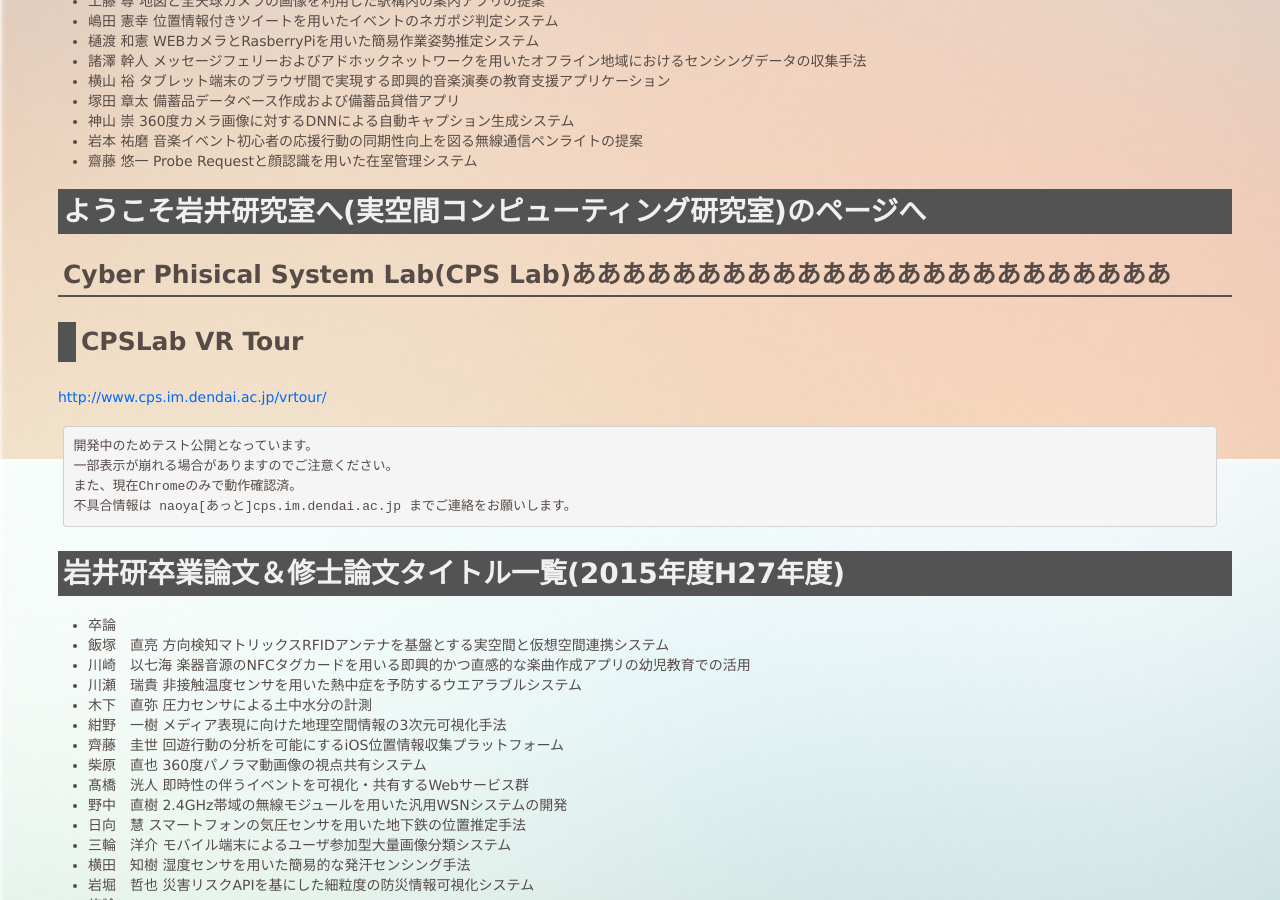
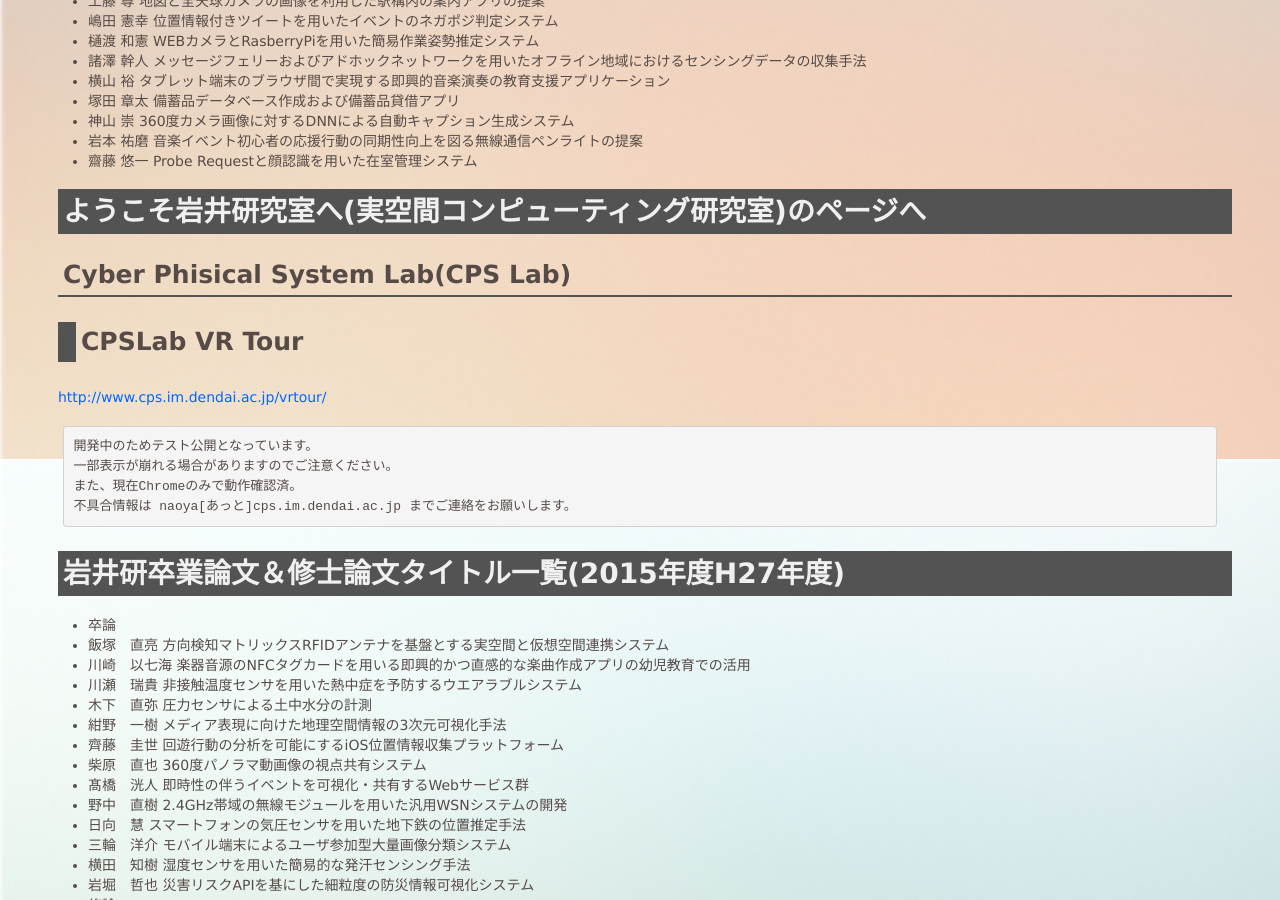
Before and after one commit to cpslab/cpslab.github.io, a Jekyll site: the page built from index.md, in a window 1280 px wide and 900 px high, scrolled down 1041 px. Built offline with Jekyll 4.4.1, drawn with Linux system fonts in a browser that asks for light colours.

Commit message:
Fix typo

```diff
--- a/index.md
+++ b/index.md
@@ -46,7 +46,7 @@ title: Top - CPS Lab
 
 # ようこそ岩井研究室へ(実空間コンピューティング研究室)のページへ
 
-## Cyber Phisical System Lab(CPS Lab)ああああああああああああああああああああああああ
+## Cyber Phisical System Lab(CPS Lab)
 
 ### CPSLab VR Tour
 
```
